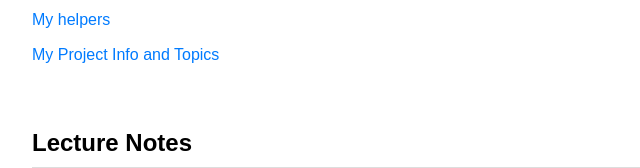
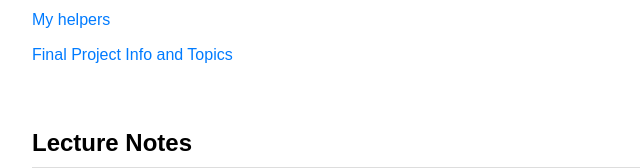
Before and after one commit to irinashab/dmath-2025, a plain HTML site: page index.html in a window 1280 px wide. Shown: the part 632-800 px from the top of the page, 208-848 px from the left. Drawn offline with nearby package versions, Linux system fonts and the light colour scheme.

Commit message:
link to final project

```diff
--- a/index.html
+++ b/index.html
@@ -52,7 +52,7 @@
         <li><a href="https://irinashab.github.io/dmath-2025/grading.html">Mastery-Based Grading System</a></li>
         <li><a href="https://piazza.com/purchase/fall2025/mat3120crn49482/info">Link to Piazza</a></li>
         <li><a href="https://irinashab.github.io/dmath-2025/help.html">My helpers</a></li>
-         <li><a href="https://irinashab.github.io/dmath-2025/finalproject.html">My Project Info and Topics</a></li>
+         <li><a href="https://irinashab.github.io/dmath-2025/finalproject.html">Final Project Info and Topics</a></li>
 
         <li></li>
     </ul>
```
